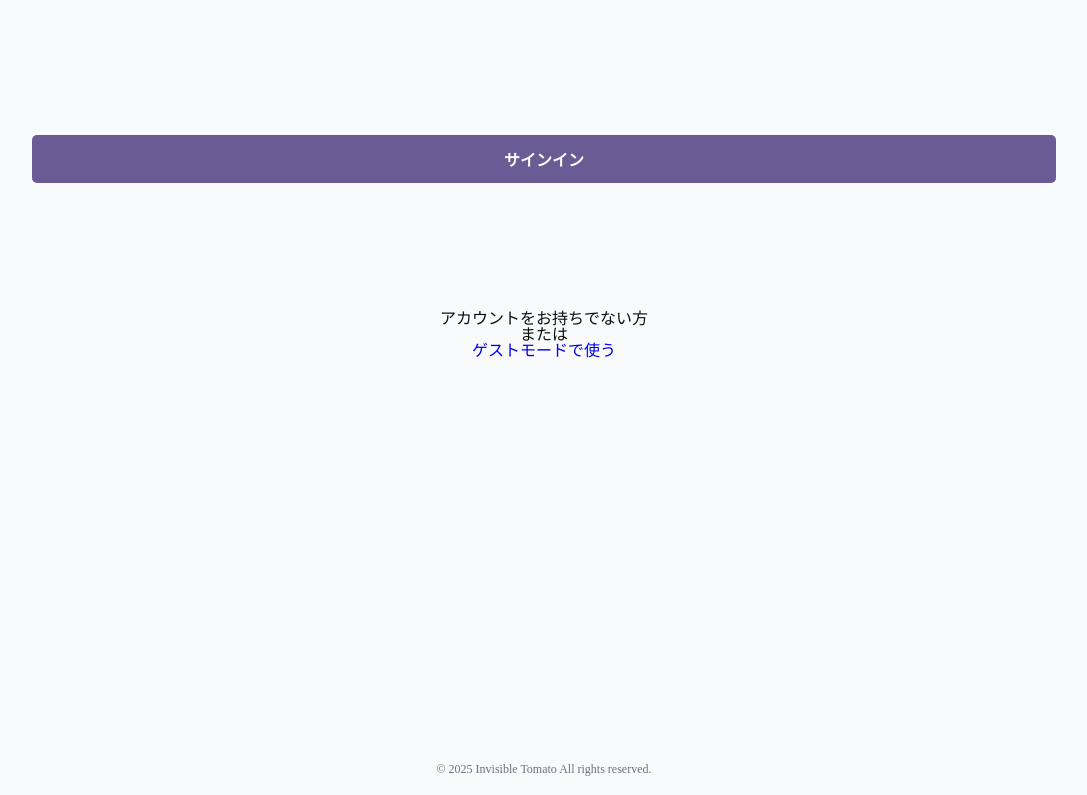
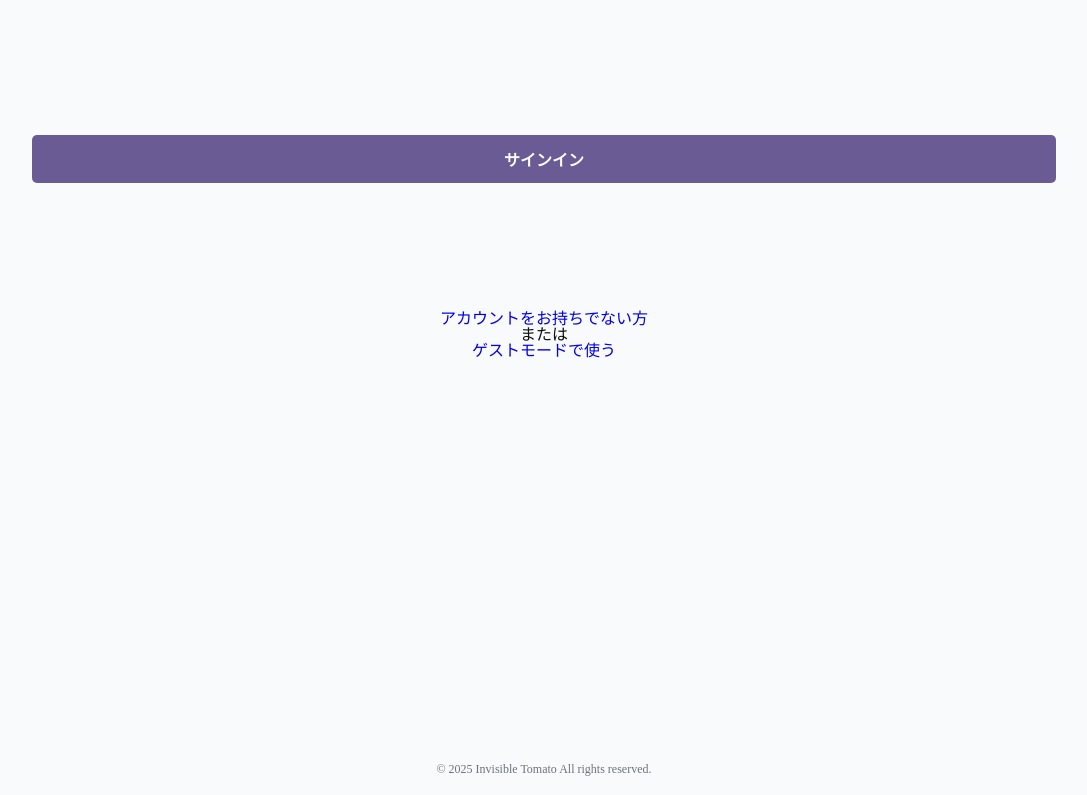
Before and after one commit to InvisibleTomato/color-mix, a Next.js app: page /signin in a window 1280 px wide. Shown: the part 855-1650 px from the top of the page, without its empty margins (96-1183 px from the left). Built offline with nearby package versions, Linux system fonts and the light colour scheme.

Commit message:
♻️ pタグ、Linkのクラス名を変更。 リンクコンポーネントを追加

```diff
--- a/src/app/signin/page.tsx
+++ b/src/app/signin/page.tsx
@@ -25,10 +25,12 @@ const SignIn = () => {
         </div>
         <button className={styles.signinButton}>サインイン</button>
       </div>
-      <p className={styles.signinSubText}>アカウントをお持ちでない方</p>
+      <Link href={"/signup"} className={styles.signupLink}>
+        アカウントをお持ちでない方
+      </Link>
       {/* <button>Googleでログイン</button> */}
-      <p className={styles.signinSubText2}>または</p>
-      <Link href={"/home"} className={styles.signinLink}>
+      <p className={styles.signinSpaceText}>または</p>
+      <Link href={"/home"} className={styles.homeLink}>
         ゲストモードで使う
       </Link>
     </div>
```
